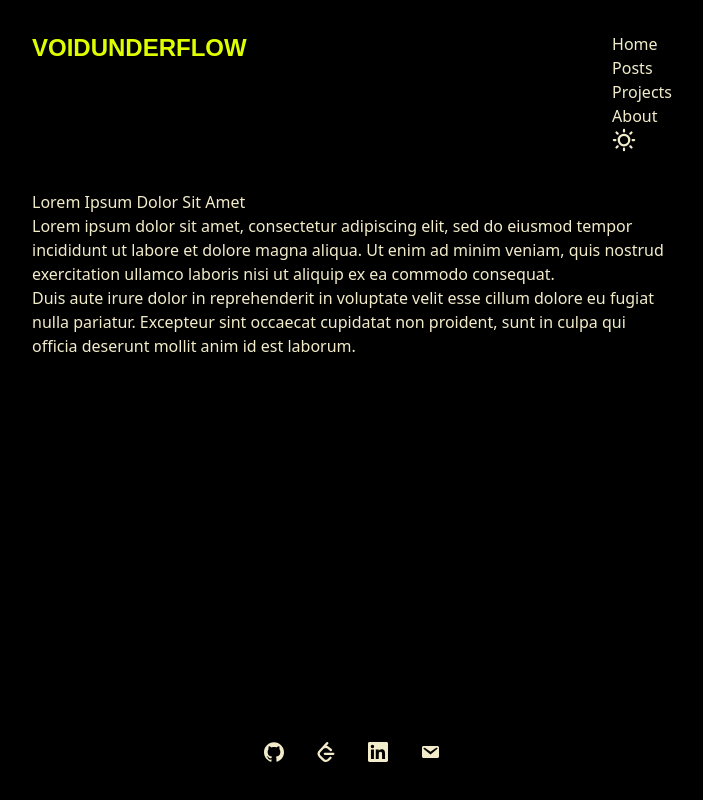
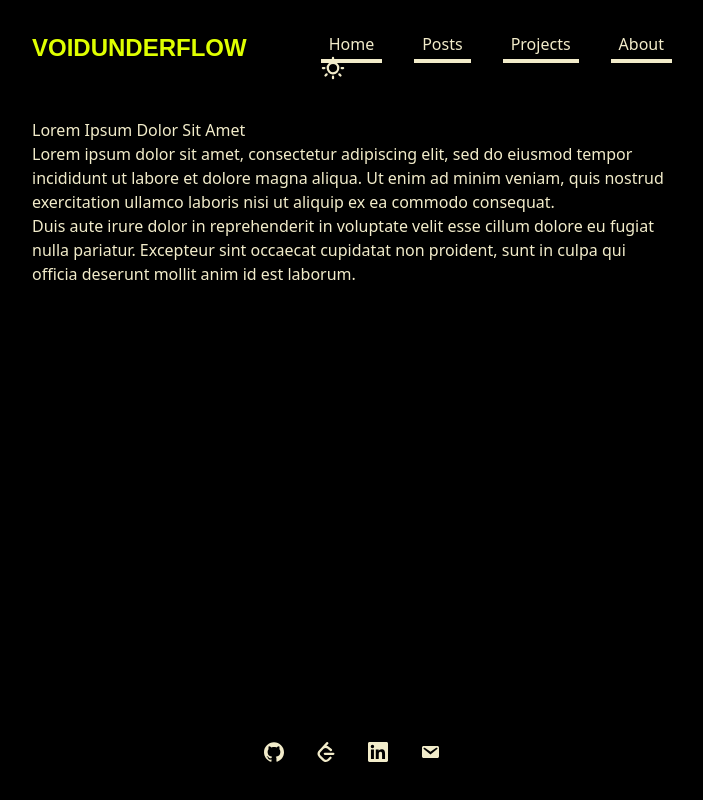
Before and after one commit to MihaiAC/blog-site-placeholder-name, a Next.js app: page / in a window 1280 px wide. Shown: the whole page, without its empty margins (288-991 px from the left). Built offline with nearby package versions, Linux system fonts and the light colour scheme; a web font is replaced by a local one.

Commit message:
Add colors to Header.

```diff
--- a/components/Header.tsx
+++ b/components/Header.tsx
@@ -1,5 +1,6 @@
 import Link from "next/link";
 import ThemeToggle from "./ThemeToggle";
+import NavLink from "./NavLink";
 
 interface HeaderProps {
   className: string;
@@ -17,18 +18,26 @@ export default function Header({ className }: HeaderProps) {
           </Link>
         </div>
         <div>
-          <ul>
+          <ul className="flex gap-8">
             <li>
-              <Link href="/">Home</Link>
+              <NavLink href="/" color="primary">
+                Home
+              </NavLink>
             </li>
             <li>
-              <Link href="/posts">Posts</Link>
+              <NavLink href="/posts" color="secondary">
+                Posts
+              </NavLink>
             </li>
             <li>
-              <Link href="/projects">Projects</Link>
+              <NavLink href="/projects" color="tertiary">
+                Projects
+              </NavLink>
             </li>
             <li>
-              <Link href="/about">About</Link>
+              <NavLink href="/about" color="neutral">
+                About
+              </NavLink>
             </li>
           </ul>
           <ThemeToggle />
--- /dev/null
+++ b/components/NavLink.tsx
@@ -0,0 +1,19 @@
+import Link from "next/link";
+
+interface NavLinkProps {
+  href: string;
+  color: "primary" | "secondary" | "tertiary" | "neutral";
+  children: React.ReactNode;
+}
+
+export default function NavLink({ href, color, children }: NavLinkProps) {
+  return (
+    <Link
+      href={href}
+      className={`border-b-4 border-${color} hover:bg-${color}
+        hover:text-background py-1 px-2`}
+    >
+      {children}
+    </Link>
+  );
+}
```
